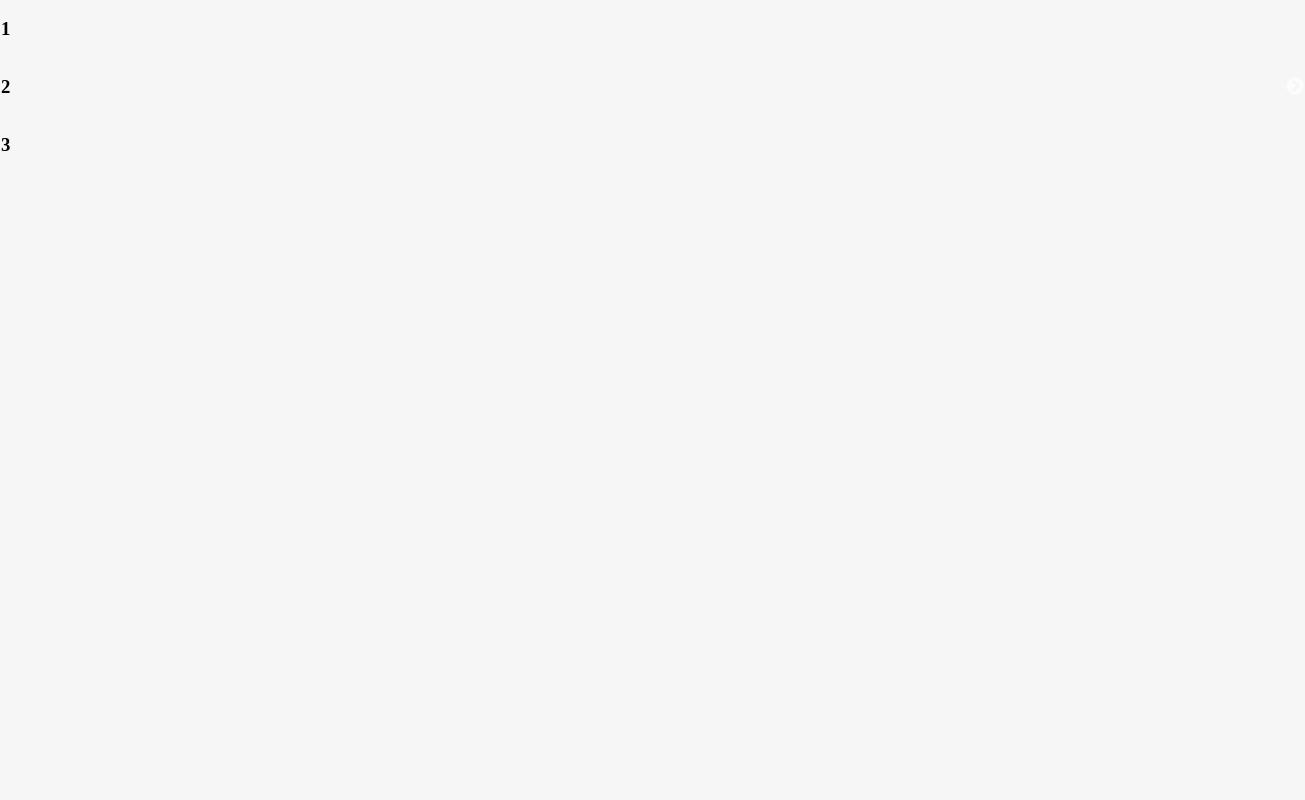
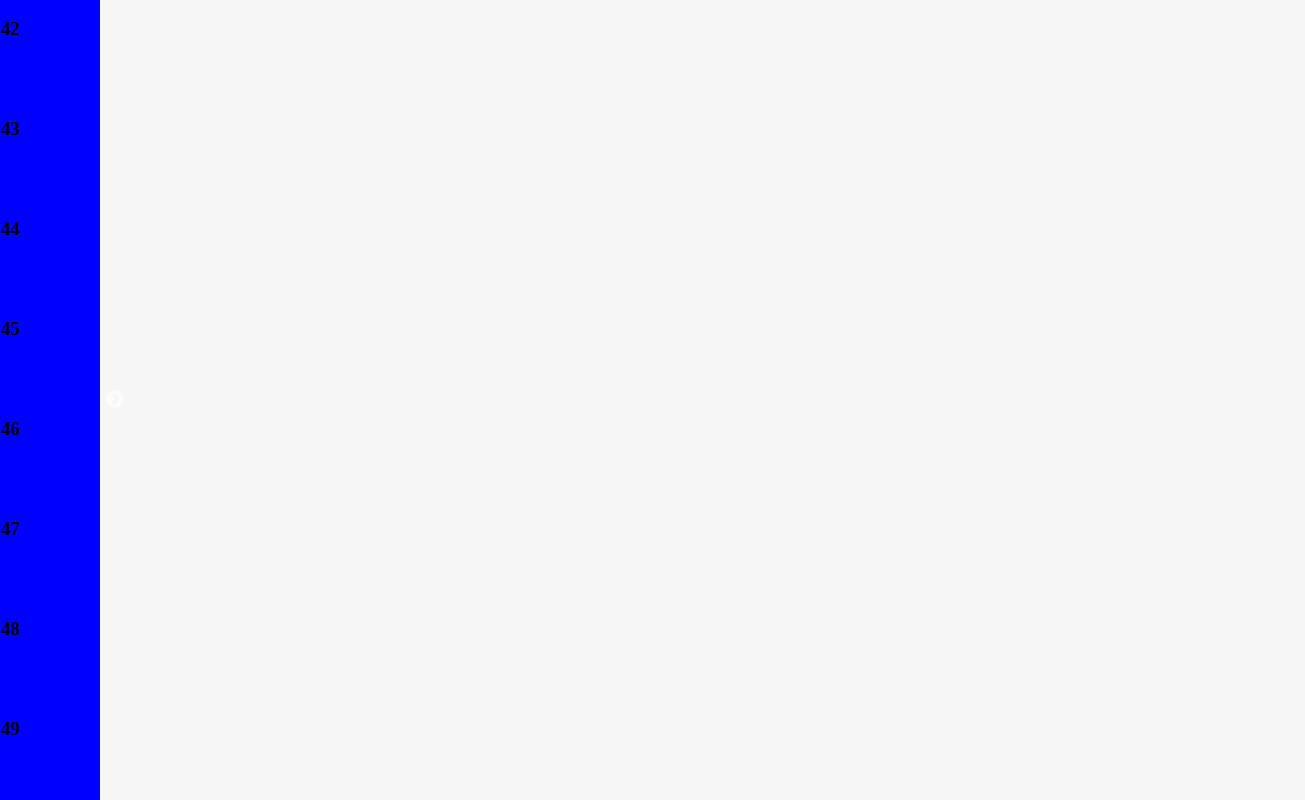
Before and after one commit to NilsonPagnez/Pokemon-Typescript, a React (Create React App) app: page / in a window 1280 px wide. Shown: the whole page, 1305 px wide, since content can reach past the window. Built offline with nearby package versions, Linux system fonts and the light colour scheme.

Commit message:
Mais modificações aos slides

```diff
--- a/package.json
+++ b/package.json
@@ -17,8 +17,10 @@
     "react-query": "^3.39.3",
     "react-scripts": "5.0.1",
     "react-slick": "^0.29.0",
+    "sass": "^1.64.1",
     "styled-components": "^6.0.4",
     "typescript": "^4.9.5",
+    "typescript-plugin-css-modules": "^5.0.1",
     "web-vitals": "^2.1.4"
   },
   "scripts": {
--- a/src/App.tsx
+++ b/src/App.tsx
@@ -1,7 +1,7 @@
 
 import { QueryClient, QueryClientProvider } from 'react-query'
 import { ReactQueryDevtools } from 'react-query/devtools'
-import Initial from './pages/Initial';
+import Initial from './pages/InitialPage/Initial';
 
 const queryClient = new QueryClient
 
@@ -9,8 +9,8 @@ function App() {
   return (
     <>
       <QueryClientProvider client={queryClient}>
-        <Initial/>
-        <ReactQueryDevtools/>
+        <Initial />
+        <ReactQueryDevtools />
       </QueryClientProvider>
     </>
   );
--- a/src/components/carousel/CarouselPokemon.jsx
+++ b/src/components/carousel/CarouselPokemon.jsx
@@ -1,6 +1,72 @@
 
 import Slider from "react-slick";
 import React from 'react'
+import './carousel.css'
+
+
+const testData = [
+  {
+    id: 1,
+  },
+  {
+    id: 1,
+  },
+  {
+    id: 1,
+  },
+  {
+    id: 1,
+  },
+  {
+    id: 1,
+  },
+  {
+    id: 1,
+  },
+  {
+    id: 1,
+  },
+  {
+    id: 1,
+  },
+  {
+    id: 1,
+  },
+  {
+    id: 1,
+  },
+  {
+    id: 1,
+  },
+  {
+    id: 1,
+  },
+  {
+    id: 1,
+  },
+  {
+    id: 1,
+  },
+  {
+    id: 1,
+  },
+  {
+    id: 1,
+  },
+  {
+    id: 1,
+  },
+  {
+    id: 1,
+  },
+  {
+    id: 1,
+  },
+  {
+    id: 1,
+  },
+]
+var numero = 0
 
 function CarouselPokemon() {
   var settings = {
@@ -8,44 +74,33 @@ function CarouselPokemon() {
     slidesToShow: 3,
     slidesToScroll: 1,
     vertical: true,
+    adaptiveHeight: true,
+    focusOnSelect: true,
+    swipeToSlide:true,
     verticalSwiping: true,
-    beforeChange: function(currentSlide, nextSlide) {
+    beforeChange: function (currentSlide, nextSlide) {
       console.log("before change", currentSlide, nextSlide);
     },
-    afterChange: function(currentSlide) {
+    afterChange: function (currentSlide) {
       console.log("after change", currentSlide);
     }
   };
   return (
-    <Slider {...settings}>
-      <div>
-        <h3>1</h3>
-      </div>
-      <div>
-        <h3>2</h3>
-      </div>
-      <div>
-        <h3>3</h3>
-      </div>
-      <div>
-        <h3>4</h3>
-      </div>
-      <div>
-        <h3>5</h3>
-      </div>
-      <div>
-        <h3>6</h3>
-      </div>
-      <div>
-        <h3>7</h3>
-      </div>
-      <div>
-        <h3>8</h3>
-      </div>
-      <div>
-        <h3>9</h3>
-      </div>
-    </Slider>
+    <aside className="carouselAside">
+      <Slider {...settings}>
+        {
+          testData.map(data => {
+            numero += 1
+            return (
+              <div>
+                <h3>{data.id + numero}</h3>
+              </div>
+            )
+          })
+        }
+
+      </Slider>
+    </aside>
   );
 }
 
--- /dev/null
+++ b/src/components/carousel/carousel.css
@@ -0,0 +1,16 @@
+.carouselAside {
+    max-width: 100px;
+    height: 100%;
+}
+.carouselAside .slick-slider{
+    background-color: blue;
+    height: 100%;
+}
+
+.carouselAside .slick-slider .slick-list{
+    height: 100%!important;
+}
+
+.carouselAside .slick-slider .slick-list .slick-slide{
+    height: 100px ;
+}
--- a/src/index.css
+++ b/src/index.css
@@ -5,4 +5,6 @@
 body {
     line-height: 1;
     background-color: #f6f6f6;
+    max-width: 100vw;
+    max-height: 100vh;
 }
--- a/src/pages/Initial.tsx
+++ /dev/null
@@ -1,11 +0,0 @@
-import CarouselPokemon from "../components/carousel/CarouselPokemon"
-
-function Initial() {
-  return (
-    <main>
-        <CarouselPokemon/>
-    </main>
-  )
-}
-
-export default Initial
--- /dev/null
+++ b/src/pages/InitialPage/Initial.tsx
@@ -0,0 +1,12 @@
+import CarouselPokemon from "../../components/carousel/CarouselPokemon"
+import style from './initial.module.scss'
+
+function Initial() {
+  return (
+    <main className={style.mainContent}>
+      <CarouselPokemon />
+    </main>
+  )
+}
+
+export default Initial
--- /dev/null
+++ b/src/pages/InitialPage/initial.module.scss
@@ -0,0 +1,4 @@
+.mainContent{
+    height: 100vh;
+    width: 100vw;
+}
```
Also changed, not shown: 1 other file (tests, documents, lock files or other folders).
